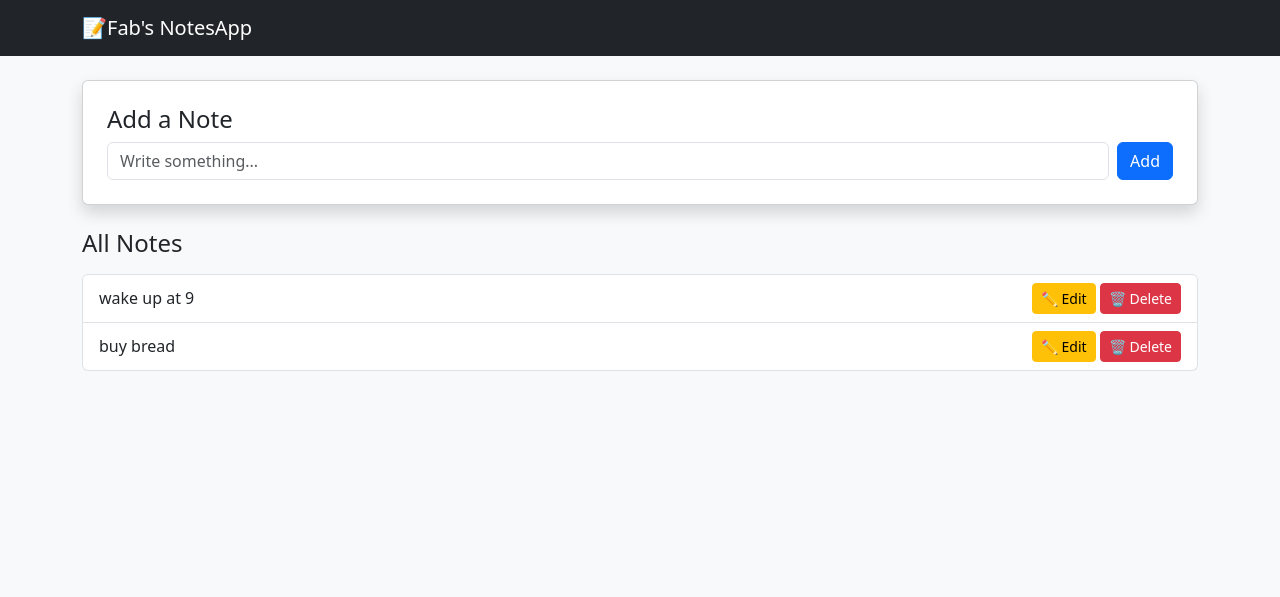
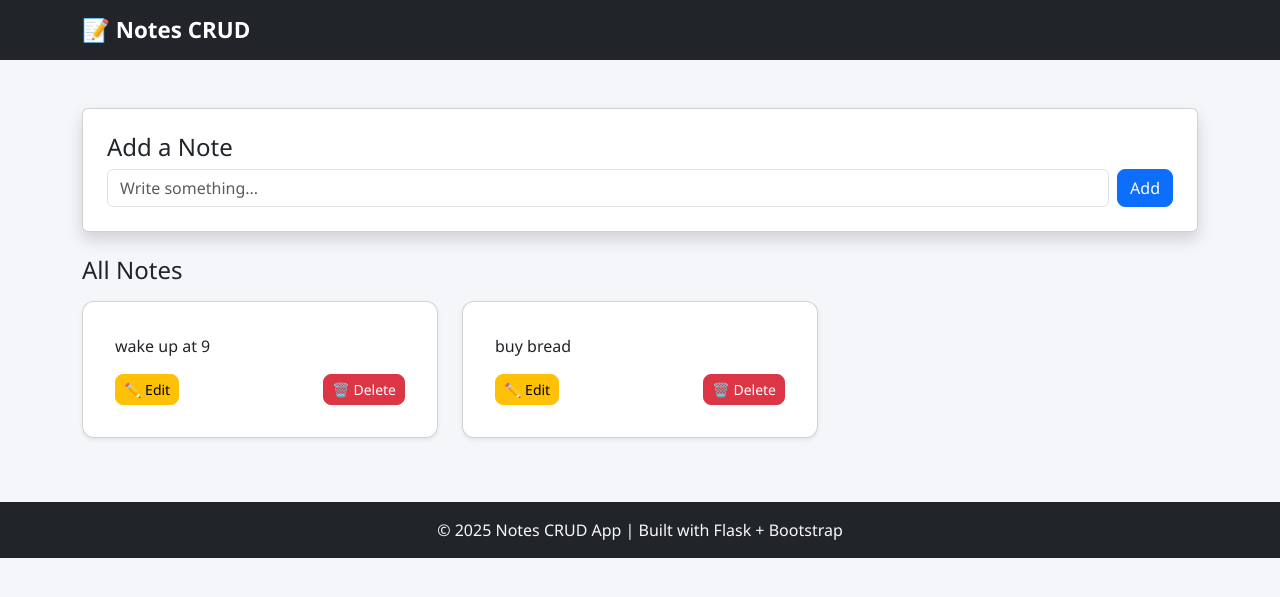
Before and after one commit to fabiane9258/Fabs-CRUD, a Flask app: page / in a window 1280 px wide. Shown: the top 597 px of the page. Run offline with Flask 3, Linux system fonts and the light colour scheme; data comes from the database, SQL or seed files in the repository; both versions use the stored data as it was after the commit.

Commit message:
added css for styling

```diff
--- /dev/null
+++ b/static/style.css
@@ -0,0 +1,25 @@
+body {
+    background-color: #f4f6f9;
+    font-family: 'Segoe UI', Tahoma, Geneva, Verdana, sans-serif;
+}
+
+/* Navbar */
+.navbar-brand {
+    font-weight: bold;
+    font-size: 1.4rem;
+}
+
+/* Cards for notes */
+.note-card {
+    transition: transform 0.2s ease, box-shadow 0.2s ease;
+    border-radius: 12px;
+}
+.note-card:hover {
+    transform: translateY(-3px);
+    box-shadow: 0 6px 16px rgba(0, 0, 0, 0.15);
+}
+
+/* Buttons */
+.btn {
+    border-radius: 8px;
+}
--- a/templates/base.html
+++ b/templates/base.html
@@ -6,16 +6,18 @@
     <title>Notes App</title>
     <!-- Bootstrap 5 -->
     <link href="https://cdn.jsdelivr.net/npm/bootstrap@5.3.2/dist/css/bootstrap.min.css" rel="stylesheet">
+    <!-- Custom CSS -->
+    <link rel="stylesheet" href="{{ url_for('static', filename='style.css') }}">
 </head>
-<body class="bg-light">
+<body>
 
 <nav class="navbar navbar-dark bg-dark mb-4">
   <div class="container">
-    <a class="navbar-brand" href="{{ url_for('index') }}">📝Fab's NotesApp</a>
+    <a class="navbar-brand" href="{{ url_for('index') }}">📝 Notes CRUD</a>
   </div>
 </nav>
 
-<div class="container">
+<div class="container mb-5">
     <!-- Flash Messages -->
     {% with messages = get_flashed_messages(with_categories=true) %}
         {% if messages %}
@@ -33,6 +35,11 @@
     {% block content %}{% endblock %}
 </div>
 
+<!-- Footer -->
+<footer class="bg-dark text-light text-center py-3 mt-5">
+    <p class="mb-0">© {{ 2025 }} Notes CRUD App | Built with Flask + Bootstrap</p>
+</footer>
+
 <!-- Bootstrap JS -->
 <script src="https://cdn.jsdelivr.net/npm/bootstrap@5.3.2/dist/js/bootstrap.bundle.min.js"></script>
 </body>
--- a/templates/index.html
+++ b/templates/index.html
@@ -10,17 +10,23 @@
 
 <h4 class="mb-3">All Notes</h4>
 {% if notes %}
-    <div class="list-group">
+    <div class="row">
         {% for note in notes %}
-            <div class="list-group-item d-flex justify-content-between align-items-center">
-                <span>{{ note[1] }}</span>
-                <div>
+            <div class="col-md-4 mb-3">
+                <div class="card note-card shadow-sm p-3">
+                    <div class="card-body">
+                        <p class="card-text">{{ note[1] }}</p>
+                        <div class="d-flex justify-content-between">
                             <a href="{{ url_for('update_note', note_id=note[0]) }}" class="btn btn-sm btn-warning">✏️ Edit</a>
 
-                    <!-- Trigger Delete Modal -->
+                            <!-- Delete Button with Modal -->
                             <button class="btn btn-sm btn-danger" data-bs-toggle="modal" data-bs-target="#deleteModal{{ note[0] }}">
                                 🗑️ Delete
                             </button>
+                        </div>
+                    </div>
+                </div>
+            </div>
 
             <!-- Delete Confirmation Modal -->
             <div class="modal fade" id="deleteModal{{ note[0] }}" tabindex="-1" aria-hidden="true">
@@ -40,8 +46,6 @@
                 </div>
               </div>
             </div>
-                </div>
-            </div>
         {% endfor %}
     </div>
 {% else %}
```
Also changed, not shown: notes.db. Lines whose indentation alone changed are shown as unchanged.
